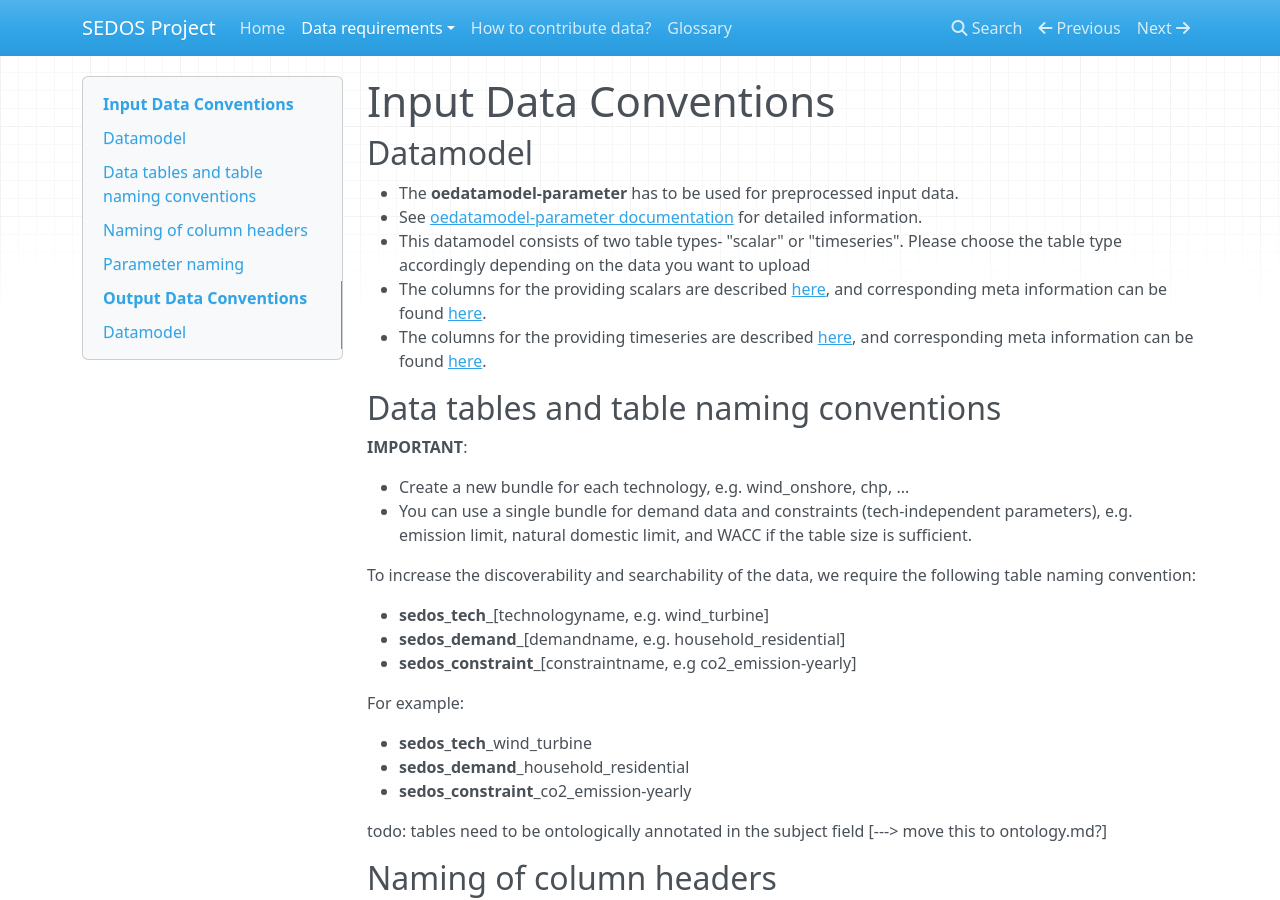
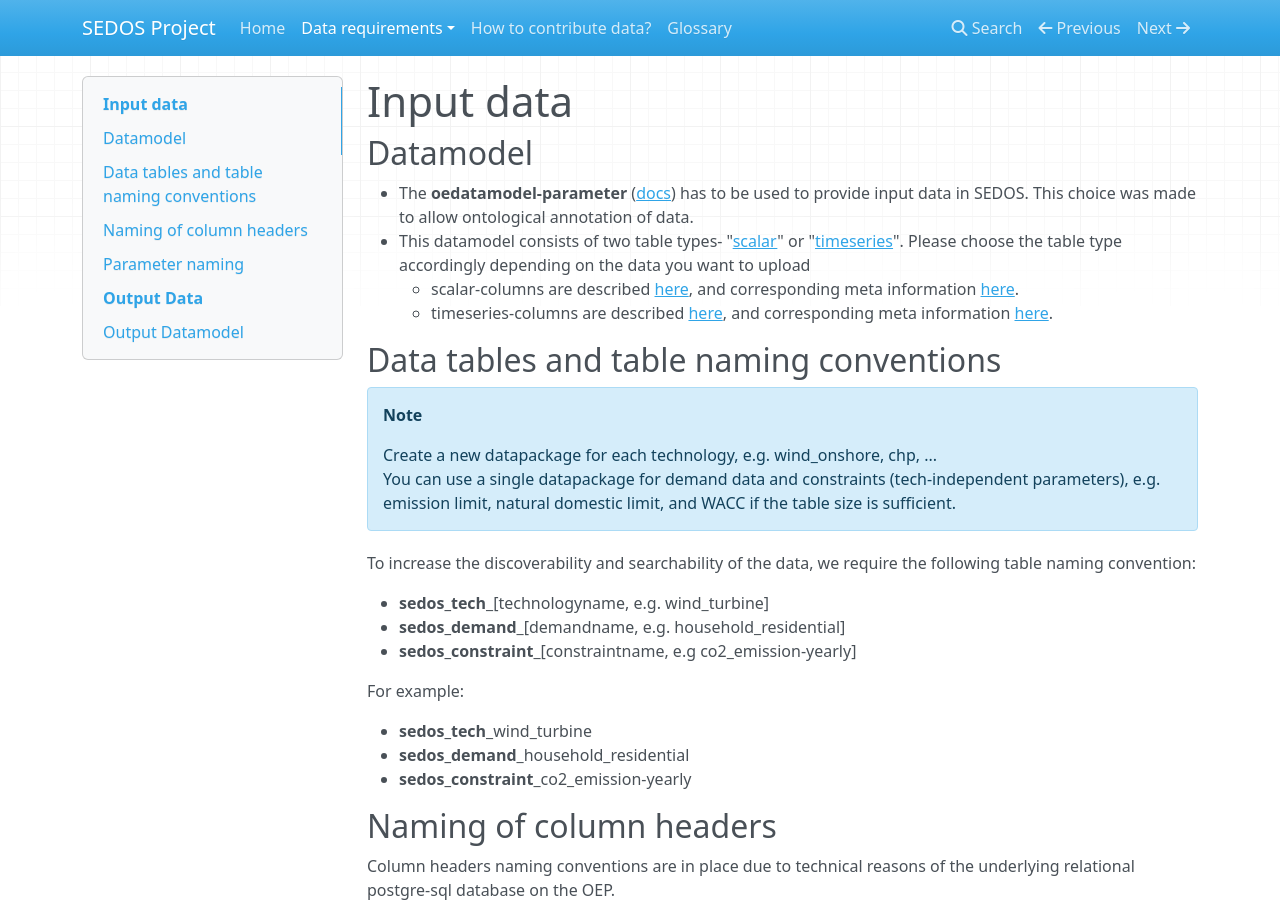
Before and after one commit to sedos-project/organization, an MkDocs documentation site: the page built from docs/data_requirements/input_data.md, in a window 1280 px wide and 900 px high. Built offline with MkDocs 1.6.1, drawn with Linux system fonts in a browser that asks for light colours; nearby versions of some CDN libraries; some of the changed text lies outside the part shown.

Commit message:
Edit documentation

```diff
--- a/docs/data_requirements/input_data.md
+++ b/docs/data_requirements/input_data.md
@@ -1,21 +1,22 @@
-# Input Data Conventions
 
+
+
+# Input data
 
 ## Datamodel
 
-- The **oedatamodel-parameter** has to be used for preprocessed input data.
-- See [oedatamodel-parameter documentation](https://github.com/sedos-project/oedatamodel#oedatamodel-parameter) for detailed information.
-- This datamodel consists of two table types- "scalar" or "timeseries". Please choose the table type accordingly depending on the data you want to upload
-   - The columns for the providing scalars are described [here](https://github.com/sedos-project/oedatamodel#scalar-description), and corresponding meta information can be found [here](https://github.com/sedos-project/oedatamodel/blob/main/extended_datamodel/datamodel_scalars.json).
-   - The columns for the providing timeseries are described [here](https://github.com/sedos-project/oedatamodel#timeseries-description), and corresponding meta information can be found [here](https://github.com/sedos-project/oedatamodel/blob/main/extended_datamodel/datamodel_timeseries.json).
+- The **oedatamodel-parameter** ([docs](https://github.com/sedos-project/oedatamodel#oedatamodel-parameter)) has to be used to provide input data in SEDOS. This choice was made to allow ontological annotation of data.
+  - This datamodel consists of two table types- "[scalar](https://github.com/sedos-project/oedatamodel/blob/main/oedatamodel-parameter/oedatamodel-parameter-datapackage_scalar.csv)" or "[timeseries](https://github.com/sedos-project/oedatamodel/blob/main/oedatamodel-parameter/oedatamodel-parameter-datapackage_timeseries.csv)". Please choose the table type accordingly depending on the data you want to upload
+    - scalar-columns are described [here](https://github.com/sedos-project/oedatamodel#scalar-description), and corresponding meta information [here](https://github.com/sedos-project/oedatamodel/blob/main/oedatamodel-parameter/datamodel_scalars.json).
+    - timeseries-columns are described [here](https://github.com/sedos-project/oedatamodel#timeseries-description), and corresponding meta information [here](https://github.com/sedos-project/oedatamodel/blob/main/oedatamodel-parameter/datamodel_timeseries.json).
 
 
 ## Data tables and table naming conventions
 
-**IMPORTANT**:
+!!! note
 
-- Create a new bundle for each technology, e.g. wind_onshore, chp, ...
-- You can use a single bundle for demand data and constraints (tech-independent parameters), e.g. emission limit, natural domestic limit, and WACC if the table size is sufficient.
+    Create a new datapackage for each technology, e.g. wind_onshore, chp, ... <br>
+    You can use a single datapackage for demand data and constraints (tech-independent parameters), e.g. emission limit, natural domestic limit, and WACC if the table size is sufficient.
 
 To increase the discoverability and searchability of the data, we require the following table naming convention:
 
@@ -30,7 +31,7 @@ For example:
 * **sedos_constraint**_co2_emission-yearly
 
 
-todo: tables need to be ontologically annotated in the subject field [---> move this to ontology.md?]
+
 
 ## Naming of column headers
 
@@ -73,9 +74,9 @@ In this case you would link your parameter name to multiple related concepts.
 
 For a practical manual linking parameter names to multiple related ontology concepts, using MetaCreator or OAT, see [here](ontology.md#Link-a-parameter-name-to-multiple-related-ontology-concepts).
 
-# Output Data Conventions
+# Output Data
 
-## Datamodel
+## Output Datamodel
 
 Datamodel: The **OEDatamodel** is used to represent input/output data for energysystem modelling.
 Further information about the OEDatamodel can be found in the documentation at [sedos-project/oedatamodel](https://github.com/sedos-project/oedatamodel).
```
Also changed, not shown: docs/data_requirements/ontology.md (+4 -0 lines).
